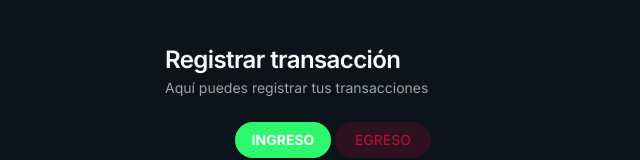
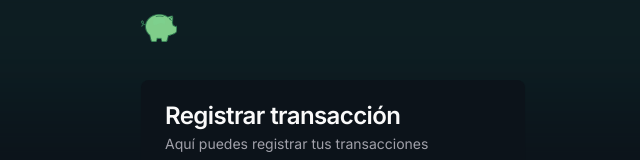
Before and after one commit to JuanDls01/transactions-tracker, a Next.js app: page /transactions/new in a window 1280 px wide. Shown: the top 160 px of the page, without its empty margins (307-947 px from the left). Built offline with nearby package versions, Linux system fonts and the light colour scheme; no server answers.

Commit message:
refactor(navigation): create new folder and restructure layout

```diff
--- a/src/app/(pwa)/layout.tsx
+++ b/src/app/(pwa)/layout.tsx
@@ -1,10 +1,10 @@
-import Navbar from '@/ui/components/navbar';
+import BottomNav from '@/ui/components/navigation/bottom-nav';
 
 export default function Layout({ children }: { children: React.ReactNode }) {
   return (
     <>
-      <Navbar />
       <main className='container pb-24'>{children}</main>
+      <BottomNav />
     </>
   );
 }
--- a/src/app/layout.tsx
+++ b/src/app/layout.tsx
@@ -4,6 +4,7 @@ import { Analytics } from '@vercel/analytics/react';
 import './globals.css';
 import { Toaster } from '@/ui/elements/toaster';
 import { cn } from '@/lib/utils';
+import Header from '@/ui/components/navigation/header';
 
 const geistSans = Geist({
   variable: '--font-geist-sans',
@@ -43,10 +44,12 @@ export default function RootLayout({
 }>) {
   return (
     <html lang='en'>
-      <body className={`dark ${geistSans.variable} ${geistMono.variable} ${inter.variable} antialiased`}>
-        <div className={cn('border-grid flex flex-1 flex-col items-center min-h-screen', 'font-inter')}>
-          {children}
-        </div>
+      <body
+        className={`dark ${geistSans.variable} ${geistMono.variable} ${inter.variable} antialiased min-h-screen`}
+      >
+        <div className='absolute top-0 left-0 -z-10 w-full h-14 bg-[#156359] opacity-40 blur-3xl -translate-y-1/2 sm:-translate-y-0'></div>
+        <Header />
+        <div className={cn('border-grid flex flex-1 flex-col items-center', 'font-inter')}>{children}</div>
         <Toaster />
         <Analytics />
       </body>
--- a/src/ui/components/navbar/index.tsx
+++ /dev/null
@@ -1,18 +0,0 @@
-import { auth } from '@/app/auth';
-import BottomNav from './bottom-nav';
-import TopNav from './top-nav';
-
-const Navbar = async () => {
-  const session = await auth();
-  if (!session || !session.user) return;
-
-  return (
-    <>
-      <div className='absolute top-0 left-0 w-full h-14 bg-[#156359] opacity-20 blur-3xl -translate-y-1/2 sm:-translate-y-0'></div>
-      <TopNav user={session.user} />
-      <BottomNav />
-    </>
-  );
-};
-
-export default Navbar;
--- a/src/ui/components/navbar/nav-links.tsx
+++ /dev/null
@@ -1,14 +0,0 @@
-import { Home, Plus, Sheet } from 'lucide-react';
-import { JSX } from 'react';
-
-export type NavLinkType = {
-  href: string;
-  label: string;
-  icon: JSX.Element;
-};
-
-export const navLinks = [
-  { href: '/dashboard', label: 'Inicio', icon: <Home /> },
-  { href: '/transactions/new', label: 'Cargar', icon: <Plus /> },
-  { href: '/transactions', label: 'Movimientos', icon: <Sheet /> },
-];
--- a/src/ui/components/navbar/top-nav/index.tsx
+++ /dev/null
@@ -1,30 +0,0 @@
-'use client';
-
-import SessionMenu from '../../session-menu';
-import { User } from 'next-auth';
-import { navLinks } from '../nav-links';
-import Link from 'next/link';
-import { usePathname } from 'next/navigation';
-import { getPathActiveClass } from '../utils';
-import { cn } from '@/lib/utils';
-
-type TopNavPropsType = {
-  user?: User;
-};
-
-const TopNav = ({ user }: TopNavPropsType) => {
-  const pathname = usePathname();
-  return (
-    <nav className={cn('w-full container py-2', 'flex items-center sm:justify-between')}>
-      {user && <SessionMenu user={user} />}
-      <div className='hidden sm:flex gap-5'>
-        {navLinks.map((link) => (
-          <Link key={link.href} href={link.href} className={getPathActiveClass(link.href, pathname)}>
-            {link.label}
-          </Link>
-        ))}
-      </div>
-    </nav>
-  );
-};
-export default TopNav;
--- a/src/ui/components/navbar/bottom-nav/index.tsx
+++ b/src/ui/components/navigation/bottom-nav.tsx
@@ -10,9 +10,9 @@ import {
   DialogTrigger,
 } from '@/ui/elements/dialog';
 import { ArrowRightLeft, Landmark, List } from 'lucide-react';
-import TransactionForm from '../../transaction-form';
-import { getPathActiveClass } from '../utils';
 import { cn } from '@/lib/utils';
+import { getPathActiveClass } from './utils';
+import TransactionForm from '../transaction-form';
 
 const BottomNav = () => {
   const pathname = usePathname();
--- /dev/null
+++ b/src/ui/components/navigation/header.tsx
@@ -0,0 +1,35 @@
+import Link from 'next/link';
+import Image from 'next/image';
+import { auth } from '@/app/auth';
+import { NavLinks } from './nav-links';
+import SessionMenu from '../session-menu';
+import TuChanchitoLogo from '../../../../public/TuChanchitoLogo.png';
+
+const Header = async () => {
+  const session = await auth();
+  return (
+    <header className='w-full h-14 py-2 flex justify-center z-10'>
+      <div className='container flex w-full justify-between'>
+        <div className='flex items-center'>
+          <Link href='/'>
+            <Image
+              src={TuChanchitoLogo}
+              alt='TuChanchito Logo'
+              width={36}
+              height={22}
+              className='h-7 aspect-square'
+            />
+          </Link>
+        </div>
+        {session?.user && (
+          <div className='flex items-center gap-x-10'>
+            <NavLinks />
+            <SessionMenu user={session.user} />
+          </div>
+        )}
+      </div>
+    </header>
+  );
+};
+
+export default Header;
--- /dev/null
+++ b/src/ui/components/navigation/nav-links.tsx
@@ -0,0 +1,32 @@
+'use client';
+import { Home, Plus, Sheet } from 'lucide-react';
+import Link from 'next/link';
+import { JSX } from 'react';
+import { getPathActiveClass } from './utils';
+import { usePathname } from 'next/navigation';
+
+export type NavLinkType = {
+  href: string;
+  label: string;
+  icon: JSX.Element;
+};
+
+export const links = [
+  { href: '/dashboard', label: 'Inicio', icon: <Home /> },
+  { href: '/transactions/new', label: 'Cargar', icon: <Plus /> },
+  { href: '/transactions', label: 'Movimientos', icon: <Sheet /> },
+];
+
+export const NavLinks = () => {
+  const pathname = usePathname();
+
+  return (
+    <div className='hidden sm:flex gap-5'>
+      {links.map((link) => (
+        <Link key={link.href} href={link.href} className={getPathActiveClass(link.href, pathname)}>
+          {link.label}
+        </Link>
+      ))}
+    </div>
+  );
+};
```
Also changed, not shown: public/TuChanchitoLogo.png (added), src/ui/components/navigation/utils.ts (renamed from src/ui/components/navbar/utils.ts).
